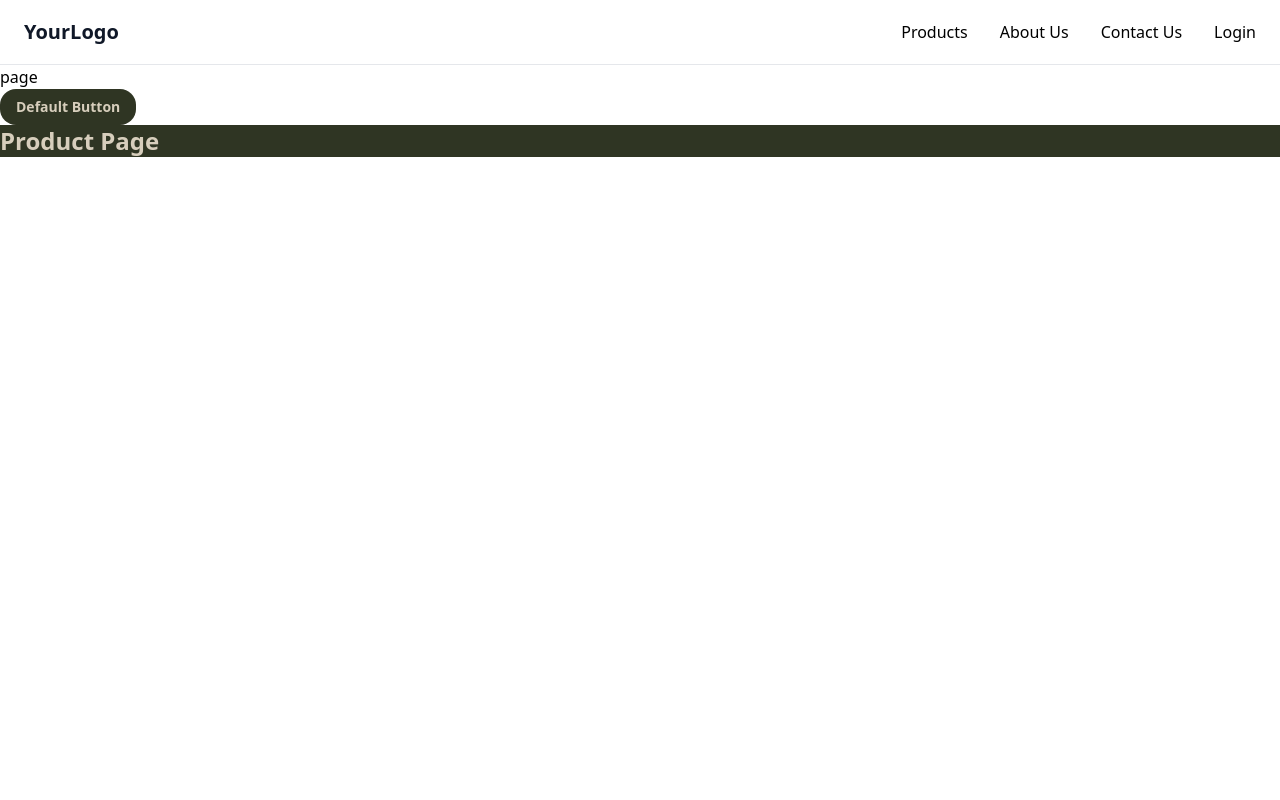
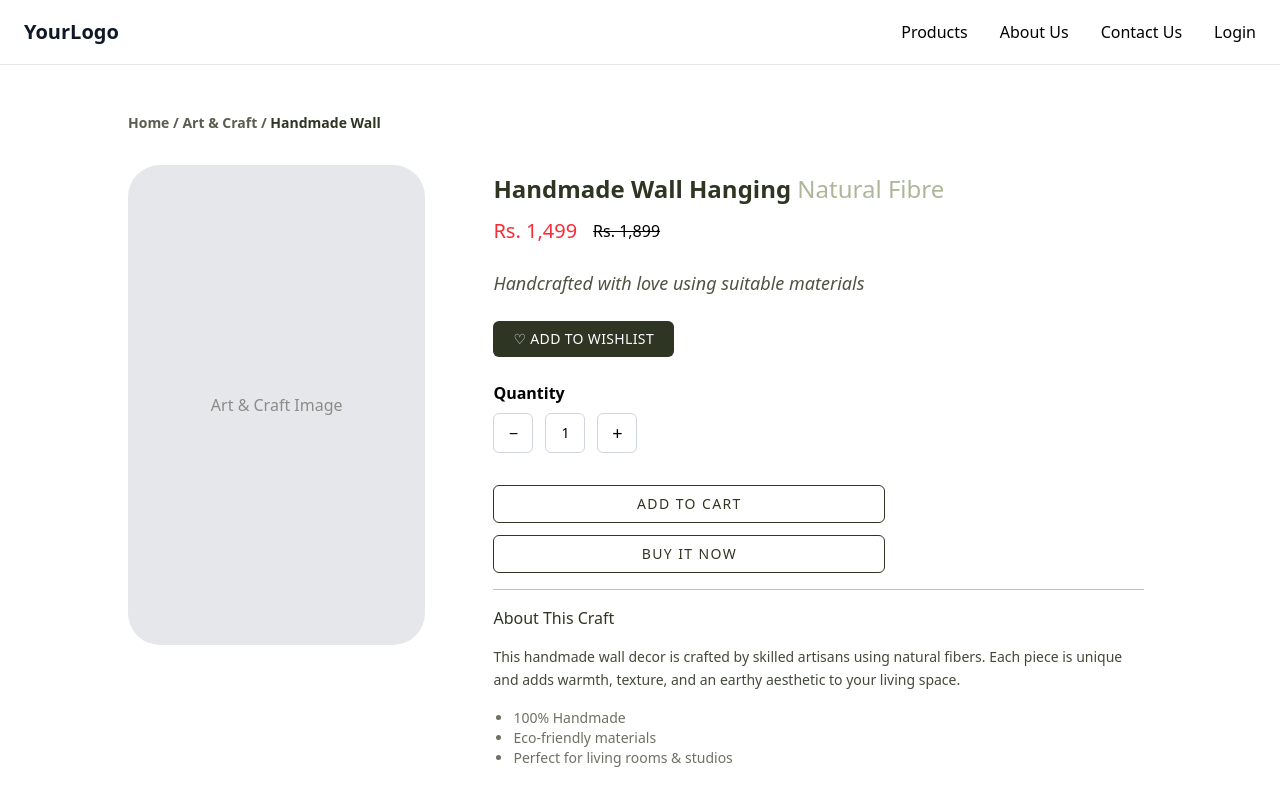
Before and after one commit to ShrivastvAryan/mvp, a Next.js app: page /product/1/1 in a window 1280 px wide. Built offline with nearby package versions, Linux system fonts and the light colour scheme.

Commit message:
Product Page Updated

```diff
--- a/src/app/product/[category]/[slug]/page.tsx
+++ b/src/app/product/[category]/[slug]/page.tsx
@@ -1,13 +1,124 @@
+"use client";
+
+import { useState } from "react";
 import { Button } from "@/components/ui/button";
 
+// const Page = () => {
+//   return (
+//     <>
+//       <div>Page</div>
+//       <Button variant="default" className="font-semibold rounded-2xl">Default Button</Button>
+//       <h1 className="text-2xl font-bold bg-brand-secondary text-brand-primary">Product Page</h1>
+//     </>
+//   );
+// };
+
 const Page = () => {
+  const [quantity, setQuantity] = useState(1);
+
   return (
-    <>
-      <div>page</div>
-      <Button variant="default" className="font-semibold rounded-2xl">Default Button</Button>
-      <h1 className="text-2xl font-bold bg-brand-secondary text-brand-primary">Product Page</h1>
-    </>
-  );
-};
+    <div className="w-full h-full flex items-center justify-center">
+    <main className="w-5xl py-12 bg-white ">
+      <p className="text-sm text-brand-secondary/80 mb-8 font-semibold">
+      Home / Art & Craft / <span className="text-brand-secondary">Handmade Wall</span>
+      </p>
+
+    {/* Main layout */}
+    <div className="flex flex-row gap-15 h-[480px] ">
+
+    {/* Image 1 */}
+      <div className="relative bg-gray-200 rounded-4xl h-full w-[45%] flex items-center justify-center">
+        <span className="text-brand-secondary/50">Art & Craft Image</span>
+      </div>
+
+      {/* Details */}
+      <div className=" p-2 w-full h-full">
+        <h1 className="text-2xl font-semibold text-brand-secondary mb-3 ">
+        Handmade Wall Hanging{" "}
+        <span className="text-brand-accent font-medium">
+        Natural Fibre
+        </span>
+        </h1>
+
+        {/* price */}
+        <div className="flex items-center gap-4 mb-6">
+          <p className="text-xl font-medium text-red-500">
+          Rs. 1,499
+          </p>
+          <p className="text-black line-through font-medium">
+          Rs. 1,899
+          </p>
+        </div>
+
+        {/* tagline */}
+        <p className="text-lg italic text-brand-secondary/85 mb-6 font-medium">
+        Handcrafted with love using suitable materials
+        </p>
+
+        {/* Buttons */}
+        <div className="mb-6">
+        <button className="bg-brand-secondary text-white px-5 py-2 rounded-md text-sm tracking-wide uppercase">
+        ♡ ADD TO WISHLIST
+        </button>
+        </div>
+
+        {/* Quantity */}
+        <div className="mb-8">
+          <p className="text-base font-semibold text-black mb-2">
+            Quantity
+          </p>
+
+          <div className="flex items-center gap-3">
+            <button onClick={() => quantity > 1 && setQuantity(quantity - 1)}
+              className="w-10 h-10 border border-gray-300 rounded-md flex items-center justify-center text-base">
+                −
+              </button>
+
+               <div
+              className="w-10 h-10 border border-gray-300 rounded-md flex items-center justify-center text-sm">
+              {quantity}
+              </div>
+
+             <button onClick={() => setQuantity(quantity + 1)}
+                className="w-10 h-10 border border-gray-300 rounded-md flex items-center justify-center text-lg">
+                  +
+            </button>
+          </div>
+        </div>
+
+        {/* Add to cart */}
+        <button className="w-98 mb-3 border border-brand-secondary text-brand-secondary py-2 rounded-md text-sm tracking-widest uppercase hover:text-white hover:bg-black transition-all duration-300">
+        ADD TO CART
+        </button>
+
+        <button className="w-98 mb-4 border border-brand-secondary text-brand-secondary py-2 rounded-md text-sm tracking-widest uppercase hover:text-white hover:bg-black transition-all duration-300">
+          BUY IT NOW
+        </button>
+
+        {/* Craft Details */}
+        <div className="border-t border-brand-secondary/30 pt-4 space-y-4">
+          <h3 className="font-medium text-brand-secondary">
+              About This Craft
+            </h3>
+
+           <p className="text-sm text-brand-secondary/90 leading-relaxed">
+              This handmade wall decor is crafted by skilled artisans using
+              natural fibers. Each piece is unique and adds warmth, texture,
+              and an earthy aesthetic to your living space.
+            </p>
+
+             <ul className="text-sm text-brand-secondary/70 list-disc pl-5">
+              <li>100% Handmade</li>
+              <li>Eco-friendly materials</li>
+              <li>Perfect for living rooms & studios</li>
+            </ul>
+
+        </div>
+        </div>
+    </div>
+    </main>
+    </div>
+  )
+}
 
 export default Page;
```
